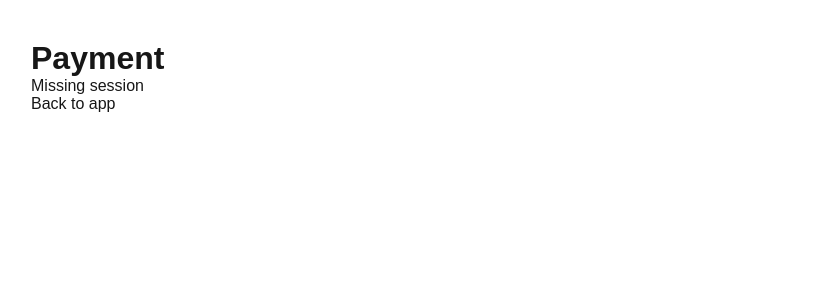
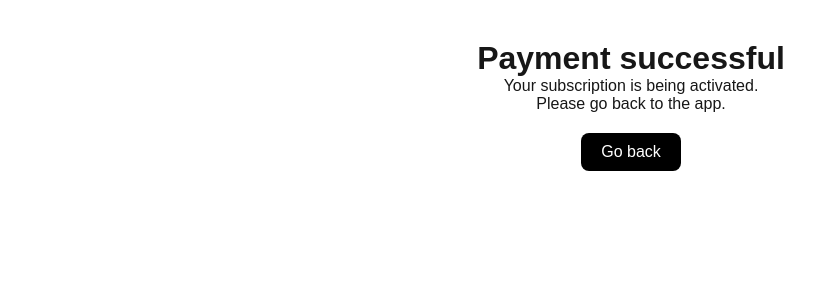
Before and after one commit to RobertFatu91/document-structurer-ai, a Next.js app: page /success in a window 1280 px wide. Shown: the top 300 px of the page, without its empty margins (9-823 px from the left). Built offline with nearby package versions, Linux system fonts and the light colour scheme.

Commit message:
fix success page remove verify session

```diff
--- a/app/success/page.js
+++ b/app/success/page.js
@@ -1,43 +1,21 @@
-"use client"
+export default function SuccessPage() {
+  return (
+    <div style={{ padding: "40px", textAlign: "center" }}>
+      <h1>Payment successful</h1>
+      <p>Your subscription is being activated.</p>
+      <p>Please go back to the app.</p>
 
-import { useEffect, useState } from "react"
-
-export default function SuccessPage() {
-
-  const [message,setMessage] = useState("Checking payment...")
-
-  useEffect(()=>{
-
-    const params = new URLSearchParams(window.location.search)
-    const sessionId = params.get("session_id")
-
-    if(!sessionId){
-      setMessage("Missing session")
-      return
-    }
-
-    fetch("/api/verify-session",{
-      method:"POST",
-      headers:{ "Content-Type":"application/json"},
-      body:JSON.stringify({sessionId})
-    })
-    .then(res=>res.json())
-    .then(data=>{
-      if(data.valid){
-        localStorage.setItem("isPro","true")
-        setMessage("Payment successful. Pro activated.")
-      }else{
-        setMessage("Payment not verified.")
-      }
-    })
-
-  },[])
-
-  return(
-    <div style={{padding:40,fontFamily:"Arial"}}>
-      <h1>Payment</h1>
-      <p>{message}</p>
-      <a href="/">Back to app</a>
+      <a href="/" style={{
+        display: "inline-block",
+        marginTop: "20px",
+        padding: "10px 20px",
+        background: "black",
+        color: "white",
+        borderRadius: "8px",
+        textDecoration: "none"
+      }}>
+        Go back
+      </a>
     </div>
   )
 }
```
